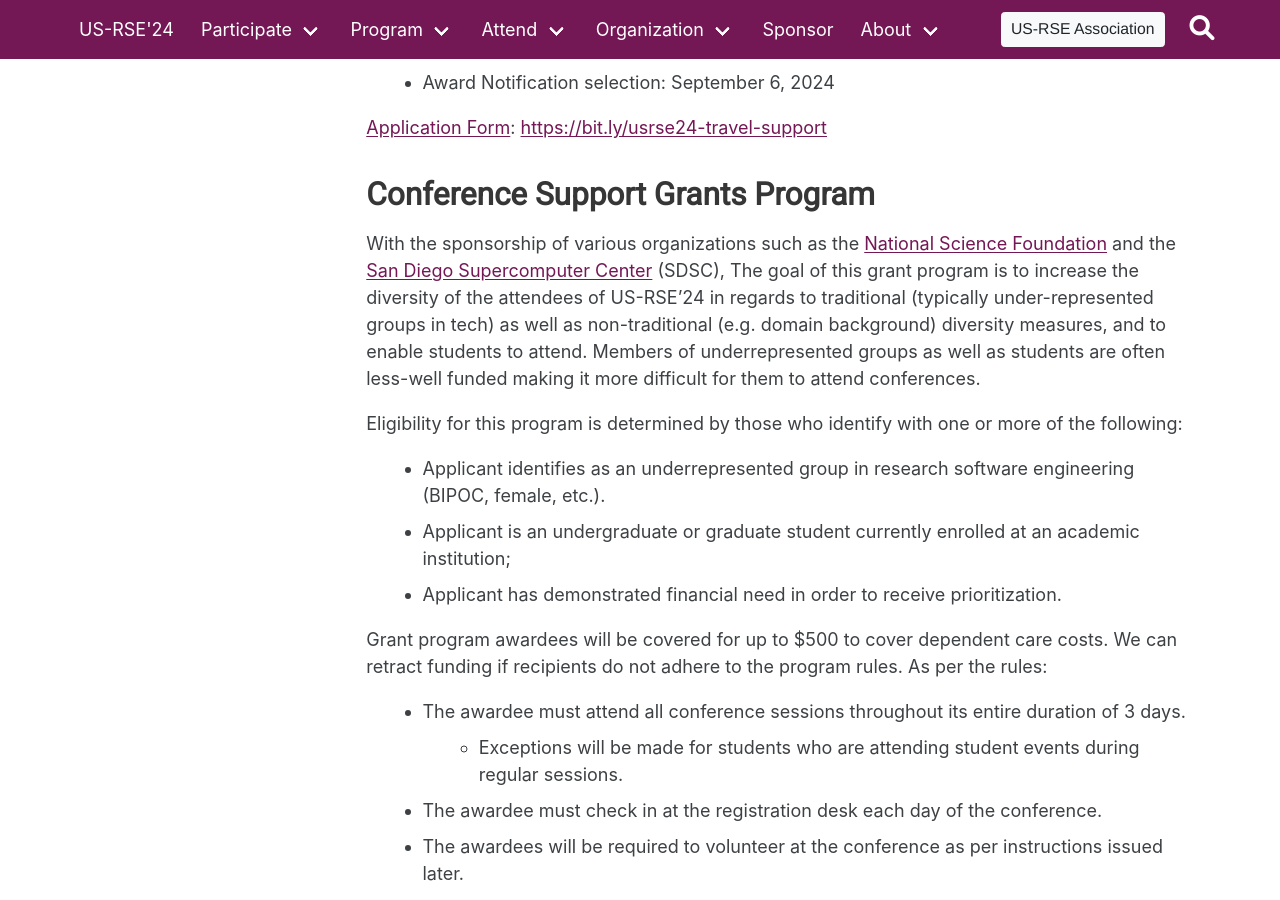
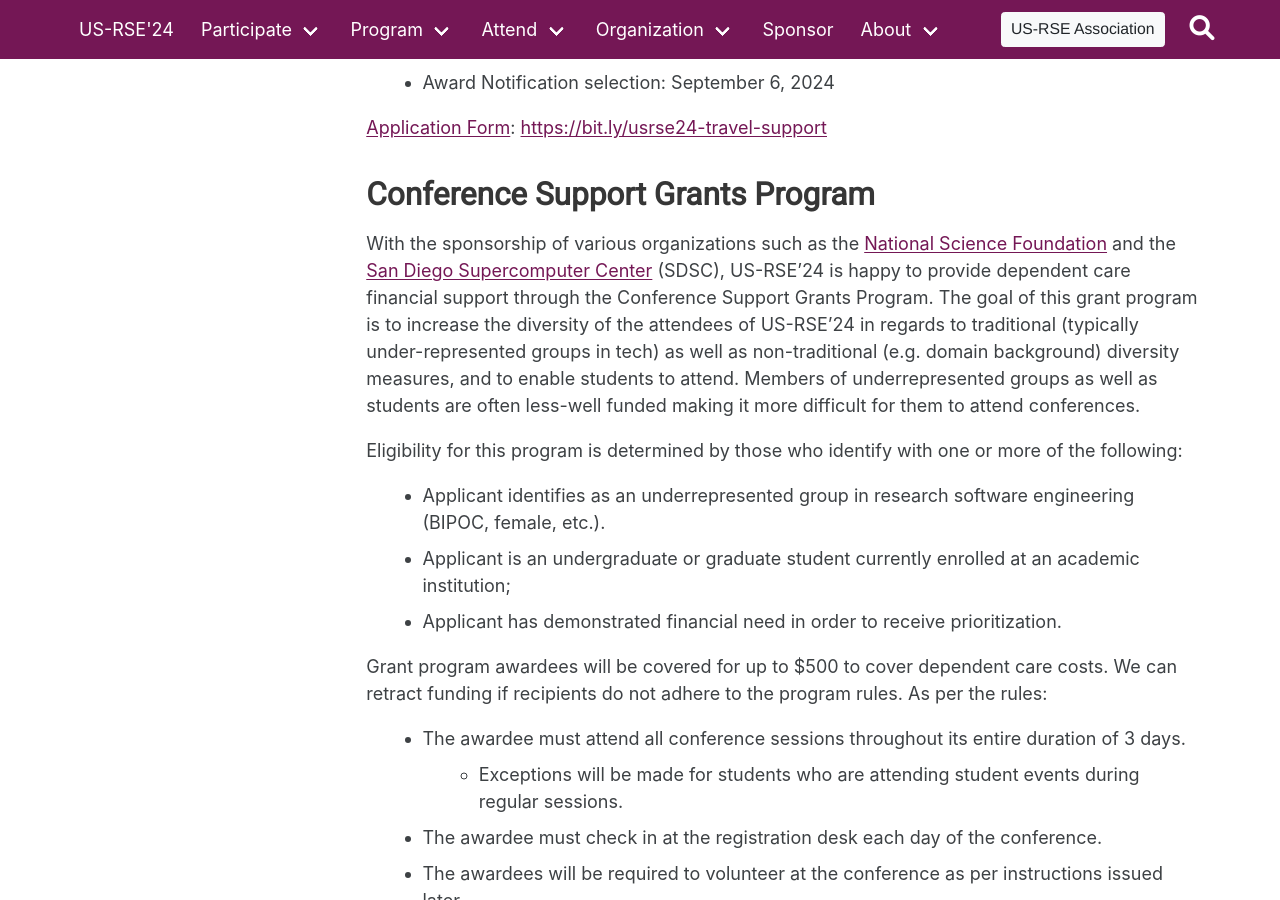
Before and after one commit to USRSE/usrse24, a Jekyll site: the page built from pages/attend/travel.md, in a window 1280 px wide and 900 px high, scrolled down 1105 px. Built offline with Jekyll 4.4.1, drawn with Linux system fonts in a browser that asks for light colours; a style sheet for code colours, icons or effects is not loaded.

Commit message:
Fix a bit of grant languare

```diff
--- a/pages/attend/travel.md
+++ b/pages/attend/travel.md
@@ -54,6 +54,8 @@ As per the rules:
 With the sponsorship of various organizations such as the
 [National Science Foundation](https://www.nsf.org/) and the
 [San Diego Supercomputer Center](https://www.sdsc.edu/) (SDSC),
+US-RSE'24 is happy to provide dependent care financial support through
+the Conference Support Grants Program.
 The goal of this grant program is to increase the diversity of the
 attendees of US-RSE’24 in regards to traditional (typically
 under-represented groups in tech) as well as non-traditional
```
